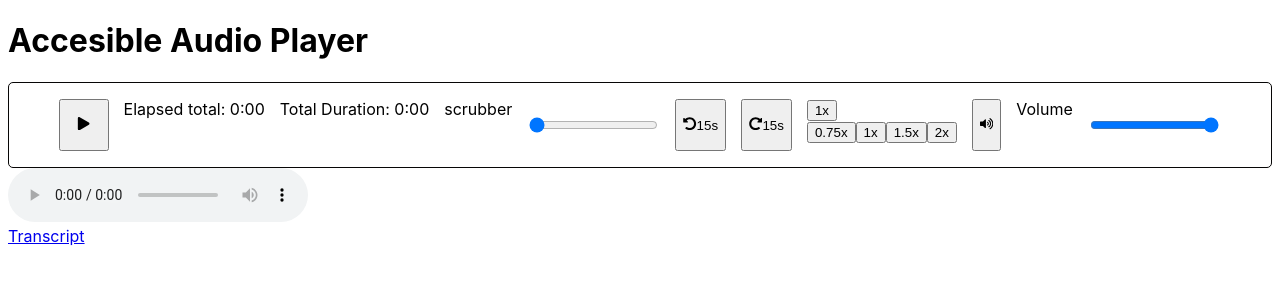
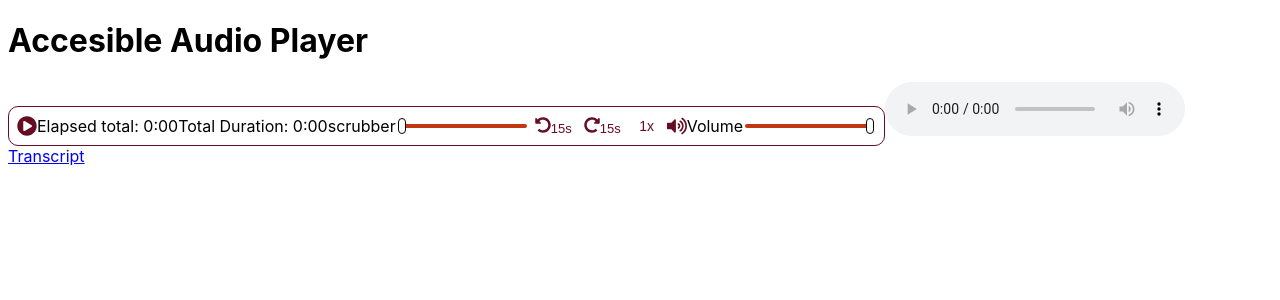
Before and after one commit to myplancash/react-audio-player, a React (Create React App) app: page / in a window 1280 px wide. Shown: the top 300 px of the page. Built offline with nearby package versions, Linux system fonts and the light colour scheme.

Commit message:
added new style for the audio player

```diff
--- a/src/components/audio-player/audio-player.css
+++ b/src/components/audio-player/audio-player.css
@@ -0,0 +1,183 @@
+:root {
+  --marron: #640d23;
+  --white: #ffffff;
+  --off-white: #f3e9ea;
+  --vermillion: #c03711;
+  --peach: #fed8ce;
+}
+
+.audio {
+  display: inline-flex;
+  justify-content: space-evenly;
+  align-items: center;
+  border: 1px solid var(--marron);
+  border-radius: 10px;
+  padding: 0.5rem;
+}
+
+.audio__play-button,
+.audio__mute-button {
+  border: 0;
+  height: 1.25rem;
+  width: 1.25rem;
+  background: transparent;
+  color: var(--marron);
+  padding: 0;
+}
+
+.audio__play-button svg,
+.audio__mute-button svg {
+  width: 20px;
+  height: 20px;
+}
+
+.audio__time-wrapper {
+  color: var(--marron);
+  font-size: 0.875rem;
+}
+
+.audio__rewind-button,
+.audio__fast-forward-button {
+  border: 0;
+  height: 1.25rem;
+  background: transparent;
+  color: var(--marron);
+}
+
+.rewind--fifteen,
+.fast-forward--fifteen {
+  font-size: 0.8125rem;
+}
+
+.audio__time-wrapper {
+  width: 6rem;
+  text-align: center;
+  display: inline-block;
+}
+
+.audio input[type="range"] {
+  -webkit-appearance: none;
+}
+
+.audio input[type="range"]::-webkit-slider-runnable-track {
+  -webkit-appearance: none;
+  height: 0.25rem;
+  border-radius: 0.75rem;
+  background: var(--vermillion);
+}
+
+.audio input[type="range"]::-moz-range-track {
+  -webkit-appearance: none;
+  height: 0.25rem;
+  border-radius: 0.75rem;
+  background: var(--vermillion);
+}
+
+.audio input[type="range"]::-ms-track {
+  -webkit-appearance: none;
+  height: 0.25rem;
+  border-radius: 0.75rem;
+  background: var(--vermillion);
+  color: transparent;
+  border: 0;
+}
+
+.audio input[type="range"]::-webkit-slider-thumb {
+  -webkit-appearance: none;
+  height: 1rem;
+  width: 0.5rem;
+  border: 1px solid black;
+  border-radius: 0.75rem;
+  background: var(--white);
+  cursor: pointer;
+  margin-top: -0.375rem;
+}
+
+.audio input[type="range"]::-moz-range-thumb {
+  -webkit-appearance: none;
+  height: 1rem;
+  width: 0.5rem;
+  border: 1px solid black;
+  border-radius: 0.75rem;
+  background: var(--white);
+  cursor: pointer;
+  margin-top: -14px;
+}
+
+.audio input[type="range"]::-ms-thumb {
+  height: 1rem;
+  width: 0.5rem;
+  border: 1px solid black;
+  background: var(--white);
+  cursor: pointer;
+  margin-top: -14px;
+}
+
+input[type="range"]:focus {
+  outline: none;
+}
+
+input[type="range"]:focus::-webkit-slider-thumb {
+  box-shadow: 0px 0px 7px 3px var(--marron);
+}
+
+input[type="range"]:focus::-moz-range-thumb {
+  box-shadow: 0px 0px 7px 3px var(--marron);
+}
+
+input[type="range"]:focus::-ms-thumb {
+  box-shadow: 0px 0px 7px 3px var(--marron);
+}
+
+.audio__playback-wrapper {
+  position: relative;
+  display: inline-flex;
+  max-width: 50px;
+  flex-direction: column;
+}
+
+.audio__rates-wrapper {
+  display: none;
+  position: absolute;
+  top: 20px;
+  border: 1px solid;
+  border-radius: 9px;
+  background: var(--white);
+}
+
+.audio__rates-wrapper.open {
+  display: flex;
+  flex-direction: column;
+}
+
+.audio__playback-toggle,
+.audio__rates-wrapper button {
+  display: inline-block;
+  border: none;
+  margin: 0;
+  padding: 4px;
+  color: var(--marron);
+  font-size: 0.875rem;
+  line-height: 1;
+  background: transparent;
+  width: 2.5rem;
+}
+
+.audio__rewind-button,
+.audio__fast-forward-button {
+  border: 0;
+  font-size: 1rem;
+  background: transparent;
+  color: var(--marron);
+}
+
+.rewind--fifteen,
+.fast-forward--fifteen {
+  font-size: 0.8125rem;
+}
+
+.audio__time-wrapper {
+  width: 6rem;
+  text-align: center;
+  display: inline-block;
+}
--- a/src/components/audio-player/audio-player.js
+++ b/src/components/audio-player/audio-player.js
@@ -1,8 +1,16 @@
 import React, { useRef, useState } from 'react';
-import { FaPlay, FaPause, FaVolumeMute, FaVolumeUp, FaUndoAlt, FaRedoAlt } from 'react-icons/fa'
+import {
+  FaPlayCircle,
+  FaPauseCircle,
+  FaVolumeMute,
+  FaVolumeUp,
+  FaRedoAlt,
+  FaUndoAlt,
+} from "react-icons/fa";
+
 import { formatTime, formatHumanReadTime } from '../../helpers/formatTime';
 import DropdownMenu from '../dropdown-menu/dropdown-menu';
-;
+import './audio-player.css';
 const AudioPlayer = ({src, transcript}) => {
   // Create a fast-forward and rewind 15 seconds button
   // create a scrubber
@@ -91,17 +99,17 @@ const AudioPlayer = ({src, transcript}) => {
 
   return (
     <>
-    <div className='audio' onClick={togglePlaying}>
-      <button style={{ padding: '1rem'}}>
+      <div className="audio">
+       <button className="audio__play-button" onClick={togglePlaying}>
         {isPlaying ? (
         <>
           <span className='visually-hidden'>Pause</span>
-          <FaPause aria-hidden='true'/>
+          <FaPauseCircle aria-hidden='true'/>
         </>
         ) : (
         <>
           <span className='visually-hidden'>Play</span>
-          <FaPlay aria-hidden='true'/>
+          <FaPlayCircle aria-hidden='true'/>
         </>
         )}
       </button>
--- a/src/index.css
+++ b/src/index.css
@@ -20,14 +20,3 @@ code {
   white-space: nowrap;
   width: 1px;
 }
-
-
-.audio {
-  border: 1px solid #070606;
-  border-radius: 5px;
-  padding: 1rem;
-  gap: 15px;
-  align-items: space-between;
-  display: flex;
-  justify-content: center
-}
```
